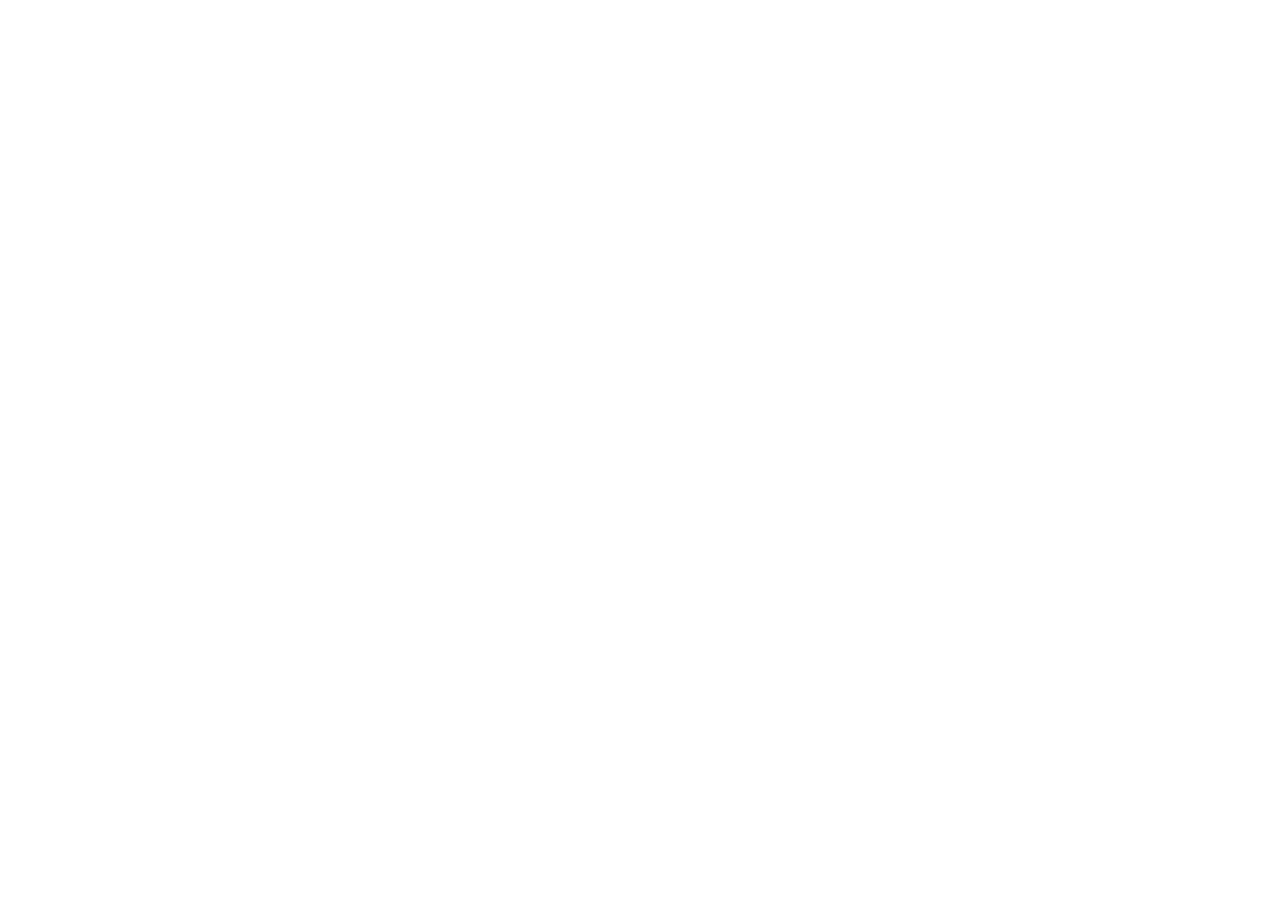
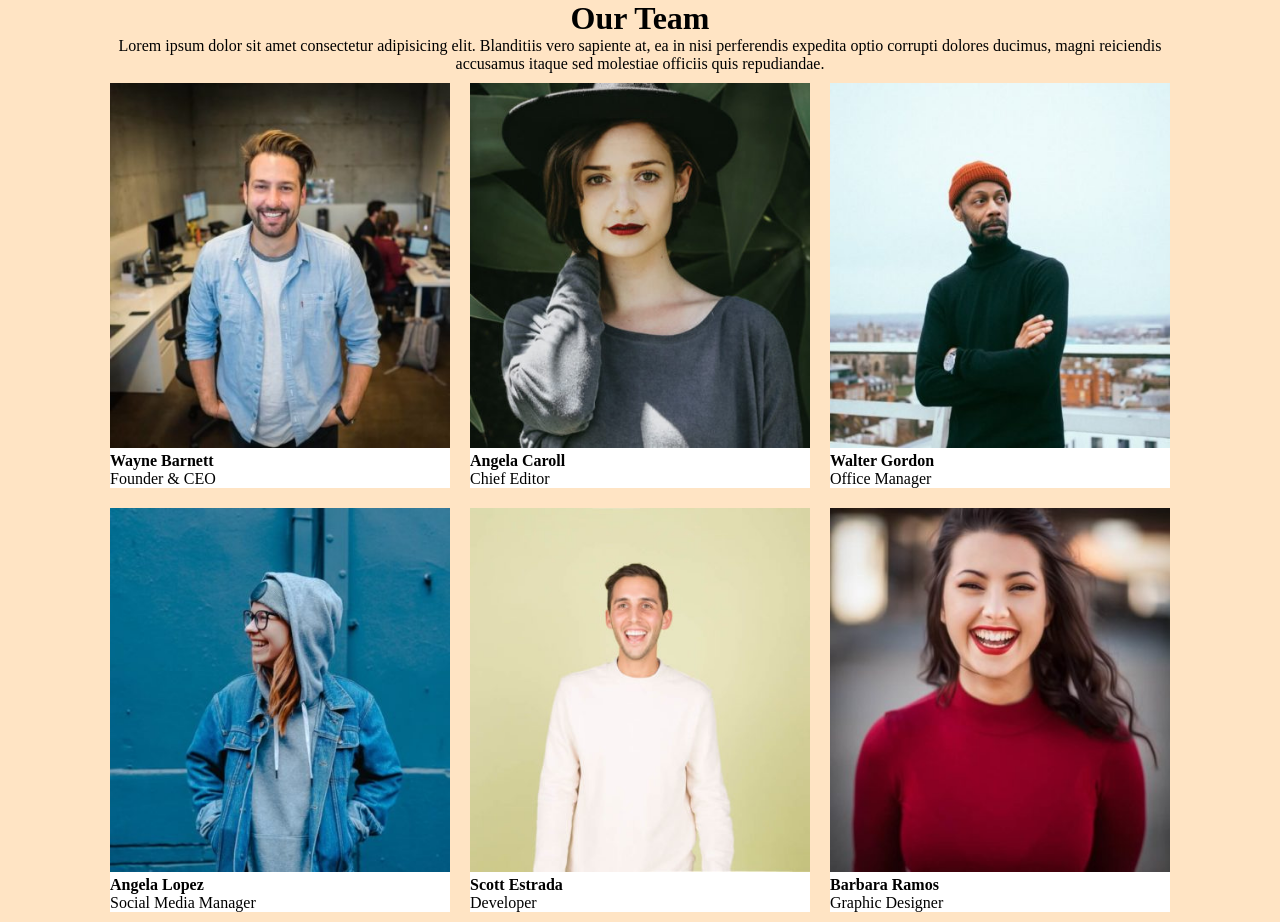
Before and after one commit to danielmegale/js-our-team, a plain HTML site: page index.html in a window 1280 px wide. Before the commit the page ends 800 px from the top, so only its background shows below. Drawn offline with Linux system fonts and the light colour scheme.

Commit message:
added css js

```diff
--- a/index.html
+++ b/index.html
@@ -6,7 +6,17 @@
     <link rel="stylesheet" href="style.css">
     <title>Document</title>
 </head>
-<body>
+<body class="container">
+    <header>
+        <h1>Our Team</h1>
+        <p>Lorem ipsum dolor sit amet consectetur adipisicing elit. Blanditiis vero sapiente at, ea in nisi perferendis expedita optio corrupti dolores ducimus, magni reiciendis accusamus itaque sed molestiae officiis quis repudiandae.</p>
+    </header>
+    <main>
+        <ul id="list">
+            <img src="" alt="">
+
+        </ul>
+    </main>
     <script src="script.js"></script>
 </body>
 </html>
--- a/script.js
+++ b/script.js
@@ -1 +1,47 @@
-console.log('js')
+const list=document.getElementById('list')
+
+const teamList=[
+    {
+        Img:'img/wayne-barnett-founder-ceo.jpg',
+        name:'Wayne Barnett',
+        position:'Founder & CEO'
+    },
+    {
+        Img:'img/angela-caroll-chief-editor.jpg',
+        name:'Angela Caroll',
+        position:'Chief Editor'
+    },
+    {
+        Img:'img/walter-gordon-office-manager.jpg',
+        name:'Walter Gordon',
+        position:'Office Manager'
+    },
+    {
+        Img:'img/angela-lopez-social-media-manager.jpg',
+        name:'Angela Lopez',
+        position:'Social Media Manager'
+    },
+    {
+        Img:'img/scott-estrada-developer.jpg',
+        name:'Scott Estrada',
+        position:'Developer'
+    },
+    {
+        Img:'img/barbara-ramos-graphic-designer.jpg',
+        name:'Barbara Ramos',
+        position:'Graphic Designer'
+    }
+]
+let team='';
+for(let i=0;i<teamList.length;i++){
+    const teamMates= teamList[i];
+    team +=`
+    <li>
+        <img src="${teamMates.Img}" alt="">
+        <h4>${teamMates.name} </h4>
+        <p>${teamMates.position}</p>
+    </li>
+    `;
+    console.log(team)
+}
+list.innerHTML=team;
--- a/style.css
+++ b/style.css
@@ -1,3 +1,29 @@
+*{
+    padding: 0px;
+    margin: 0px;
+    box-sizing: border-box;
+}
 body{
-    b
+    background-color: bisque;
 }
+.container{
+    max-width:1080px;
+    margin: 0 auto;
+}
+header{
+    text-align: center;
+}
+img{
+    max-width: 100%;
+}
+ul{
+    list-style-type: none;
+    display: flex;
+    flex-wrap: wrap;
+
+}
+li{
+    flex-basis: calc(( 100% / 3 ) - 20px);
+    margin: 10px;
+    background-color: #fff;
+}
```
Also changed, not shown: 1 other file.
